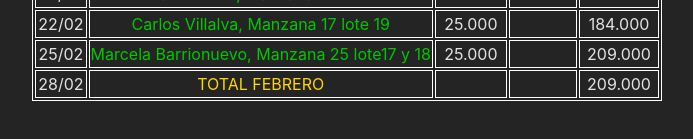
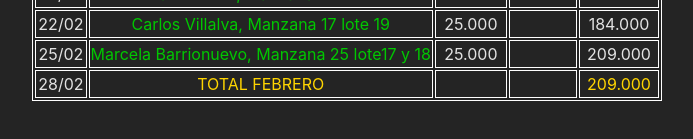
Before and after one commit to Dynezel/mejoras-gallardo, a React (Vite) app: page /febrero in a window 1280 px wide. Shown: the part 1192-1331 px from the top of the page, without its empty margins (293-986 px from the left). Built offline with nearby package versions, Linux system fonts and the light colour scheme.

Commit message:
Agregado total de febrero

```diff
--- a/src/Components/Febrero.jsx
+++ b/src/Components/Febrero.jsx
@@ -246,7 +246,7 @@ export default function Febrero() {
           <td className="total">TOTAL FEBRERO</td>
           <td></td>
           <td></td>
-          <td>209.000</td>
+          <td className="total">209.000</td>
         </tr>
       </table>
       {/*  <p className="ingresos">Total Recaudado: <u></u> </p> */}
```
